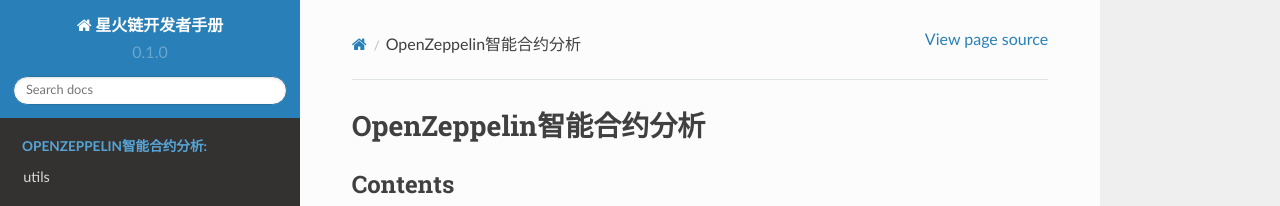
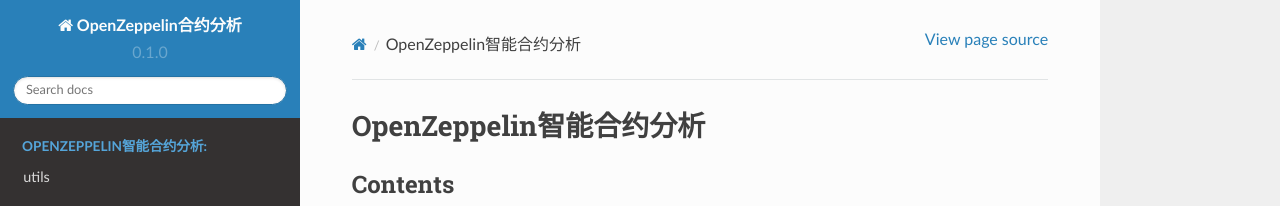
Before and after one commit to lkiversonlk/Contracts, a Sphinx documentation site: the page built from docs/source/index.rst, in a window 1280 px wide. Shown: the top 206 px of the page. Built offline with Sphinx 7.4.7 and the Read the Docs theme 2.0.0, drawn with Linux system fonts in a browser that asks for light colours.

Commit message:
Update conf.py

```diff
--- a/docs/source/conf.py
+++ b/docs/source/conf.py
@@ -2,7 +2,7 @@
 
 # -- Project information
 
-project = '星火链开发者手册'
+project = 'OpenZeppelin合约分析'
 copyright = '2021, 中国信息通信研究院'
 author = '中国信息通信研究院'
 
```
